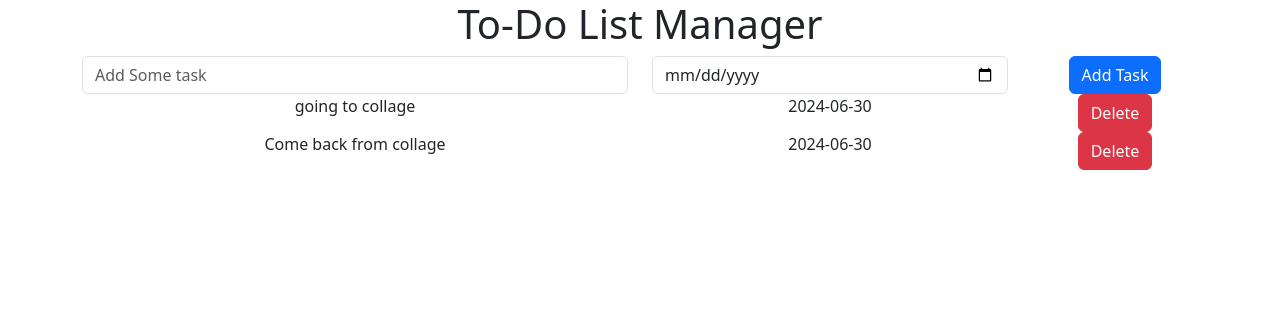
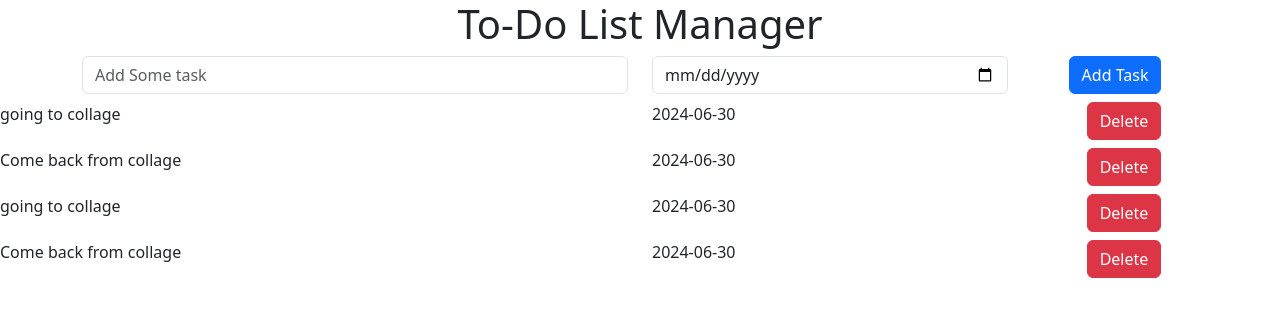
Before and after one commit to Saurabh-Singh33/MernProjects, a React (Vite) app in the folder To-Do Manager/ToDo/: page / in a window 1280 px wide. Shown: the top 316 px of the page. Built offline with nearby package versions, Linux system fonts and the light colour scheme.

Commit message:
Completation of UI

```diff
--- a/To-Do Manager/ToDo/src/App.jsx
+++ b/To-Do Manager/ToDo/src/App.jsx
@@ -1,20 +1,25 @@
-import React from 'react'
-import ToDoHead from './conponents/ToDoHead'
-import ToDoAdd from './conponents/ToDoAdd'
-import ToDoitem1 from './conponents/ToDoitem1'
+import React from "react";
+import ToDoHead from "./conponents/ToDoHead";
+import ToDoAdd from "./conponents/ToDoAdd";
+
+import ToDoitems from "./conponents/ToDoitems";
+
+
 function App() {
-
   const tasks = [
     { taskname: "going to collage", date: "2024-06-30" },
-    { taskname: "Come back from collage", date: "2024-06-30" }
-  ]
+    { taskname: "Come back from collage", date: "2024-06-30" },
+    { taskname: "going to collage", date: "2024-06-30" },
+    { taskname: "Come back from collage", date: "2024-06-30" },
+  ];
+
   return (
     <div className="App">
       <ToDoHead />
       <ToDoAdd />
-      <ToDoitem1 tasks={tasks} />
+      <ToDoitems tasks={tasks} />
     </div>
-  )
+  );
 }
 
-export default App
+export default App;
--- /dev/null
+++ b/To-Do Manager/ToDo/src/conponents/ToDoItem.jsx
@@ -0,0 +1,15 @@
+import React from 'react'
+
+const ToDoItem = ({ taskname, date }) => {
+  return (
+    <div className="row my-2">
+      <div className="col-6">{taskname}</div>
+      <div className="col-4">{date}</div>
+      <div className="col-2">
+        <button className="btn btn-danger">Delete</button>
+      </div>
+    </div>
+  )
+}
+
+export default ToDoItem
--- a/To-Do Manager/ToDo/src/conponents/ToDoitem1.jsx
+++ /dev/null
@@ -1,27 +0,0 @@
-import React from "react";
-
-const ToDoitem1 = () => {
-  let task = "going to collage";
-
-  return (
-    <div className="container text-center">
-      <div className="row">
-        <div className="col-6">{task}</div>
-        <div className="col-4">2024-06-30</div>
-        <div className="col-2">
-          <button className="btn btn-danger">Delete </button>
-        </div>
-      </div>
-
-      <div className="row">
-        <div className="col-6">Come back from collage</div>
-        <div className="col-4">2024-06-30</div>
-        <div className="col-2">
-          <button className="btn btn-danger">Delete </button>
-        </div>
-      </div>
-    </div>
-  );
-};
-
-export default ToDoitem1;
--- /dev/null
+++ b/To-Do Manager/ToDo/src/conponents/ToDoitems.jsx
@@ -0,0 +1,19 @@
+
+import ToDoItem from './ToDoItem'
+
+const ToDoitems = ({ tasks }) => {
+  return (
+    <>
+    {tasks.map((taskitem)=>{
+      return(
+
+      <ToDoItem taskname={taskitem.taskname} date={taskitem.date} />
+
+      )
+    })}
+    </>
+
+  )
+}
+
+export default ToDoitems
```
